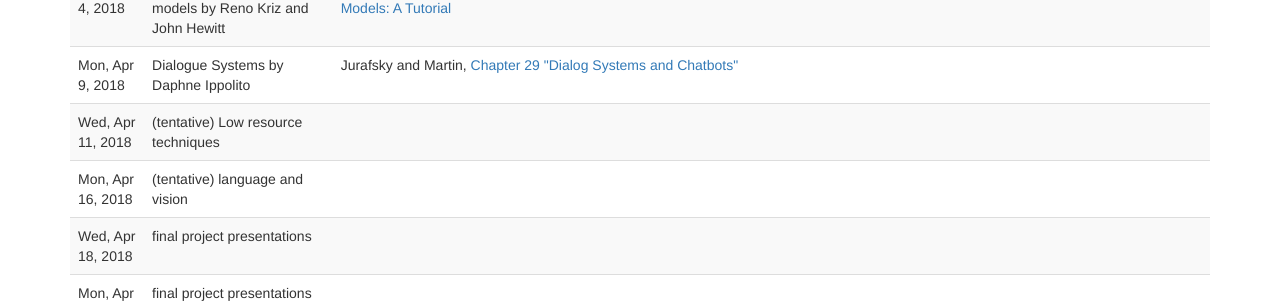
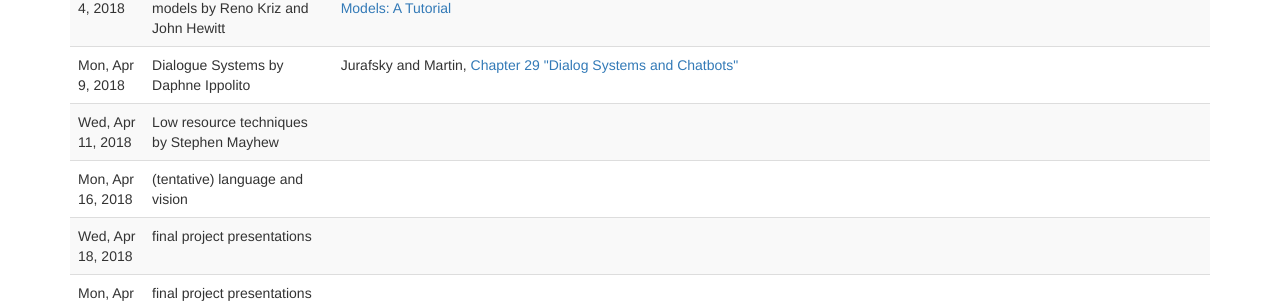
Before and after one commit to computational-linguistics-class/computational-linguistics-class.github.io, a Jekyll site: the page built from lectures.md, in a window 1280 px wide and 900 px high, scrolled down 2610 px. Shown: the part 411-717 px from the top of the window. Built offline with Jekyll 4.4.1, drawn with Linux system fonts in a browser that asks for light colours; nearby versions of some CDN libraries; a script that is not in the unit is left out.

Commit message:
Stephen is going to give a lecture next week

```diff
--- a/_data/lectures.yaml
+++ b/_data/lectures.yaml
@@ -433,7 +433,8 @@
 -
   date: 2018-04-11
   slides:
-  title: (tentative) Low resource techniques
+  title:  Low resource techniques
+  speaker: Stephen Mayhew
   readings:
 -
   date: 2018-04-16
```
